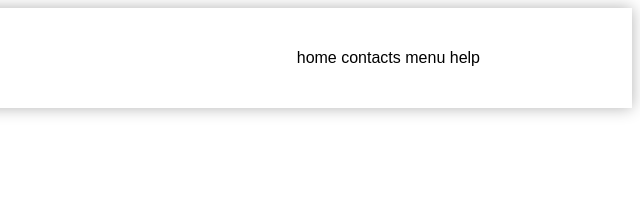
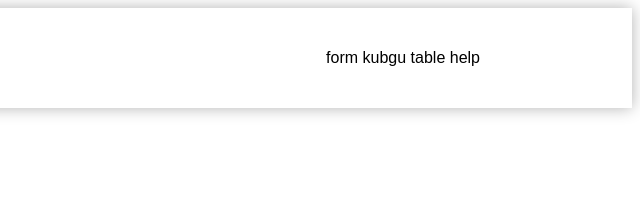
Before and after one commit to DariaGolovacheva/work2, a plain HTML site: page index.html in a window 1280 px wide. Shown: the top 222 px of the page, 640-1280 px from the left. Drawn offline with Linux system fonts and the light colour scheme.

Commit message:
Update index.html

```diff
--- a/index.html
+++ b/index.html
@@ -23,9 +23,9 @@
                 Site1
             </a>
             <nav class="nav">
-                <a href="#" class="nav-link">home</a>
-                <a href="#" class="nav-link">contacts</a>
-                <a href="#" class="nav-link">menu</a>
+                <a href="#form" class="nav-link">form</a>
+                <a href="https://www.kubsu.ru/" class="nav-link">kubgu</a>
+                <a href="#table" class="nav-link">table</a>
                 <a href="#" class="nav-link">help</a>
             </nav>
         </div>
@@ -158,7 +158,7 @@
             </a>
         </li>
     </ul>
-    <form>
+    <form id="form">
         <fieldset>
             <input type="text" name="fio" placeholder="ФИО" required />
         </fieldset>
@@ -237,7 +237,7 @@
                     </li>
 
                 </ul>
-                <table>
+                <table id ="table">
                     <thead>
                         <tr>
                             <td>
```
